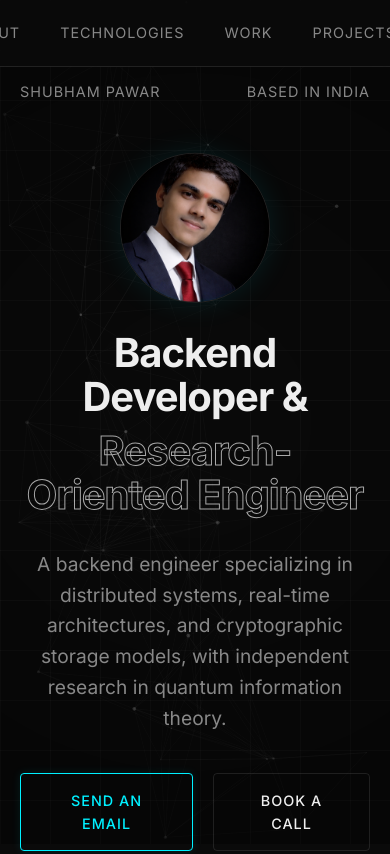
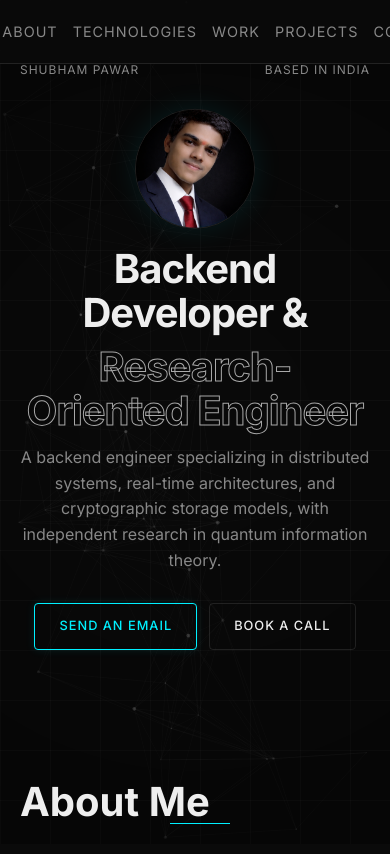
Before and after one commit to yashhh-23/portfolio, a plain HTML site: page index.html in a window 390 px wide. Shown: the top 854 px of the page. Drawn offline with nearby package versions, Linux system fonts and the light colour scheme.

Commit message:
Fix mobile desktop-site mode: responsive hero, nav, buttons, image sizing

```diff
--- a/css/styles.css
+++ b/css/styles.css
@@ -516,8 +516,45 @@ ul {
 
 /* Responsive */
 @media (max-width: 768px) {
+    .hero-section {
+        min-height: auto;
+        padding-top: 100px;
+        padding-bottom: 60px;
+    }
+
     .hero-title {
         font-size: 2.5rem;
+        margin-bottom: 20px;
+    }
+
+    .hero-tagline {
+        font-size: 1rem;
+        margin: 10px auto 30px;
+    }
+
+    .profile-meta {
+        margin-bottom: 20px;
+        font-size: 0.75rem;
+    }
+
+    .profile-image-wrapper {
+        width: 120px;
+        height: 120px;
+        margin-bottom: 20px;
+    }
+
+    .cta-group {
+        flex-wrap: wrap;
+        gap: 12px;
+    }
+
+    .btn {
+        padding: 12px 24px;
+        font-size: 0.8rem;
+    }
+
+    .section {
+        padding: 60px 0;
     }
 
     .timeline-item,
@@ -537,4 +574,9 @@ ul {
     .timeline-item::before {
         left: -25px;
     }
+
+    .nav-list {
+        gap: 15px;
+        font-size: 0.75rem;
+    }
 }
```
